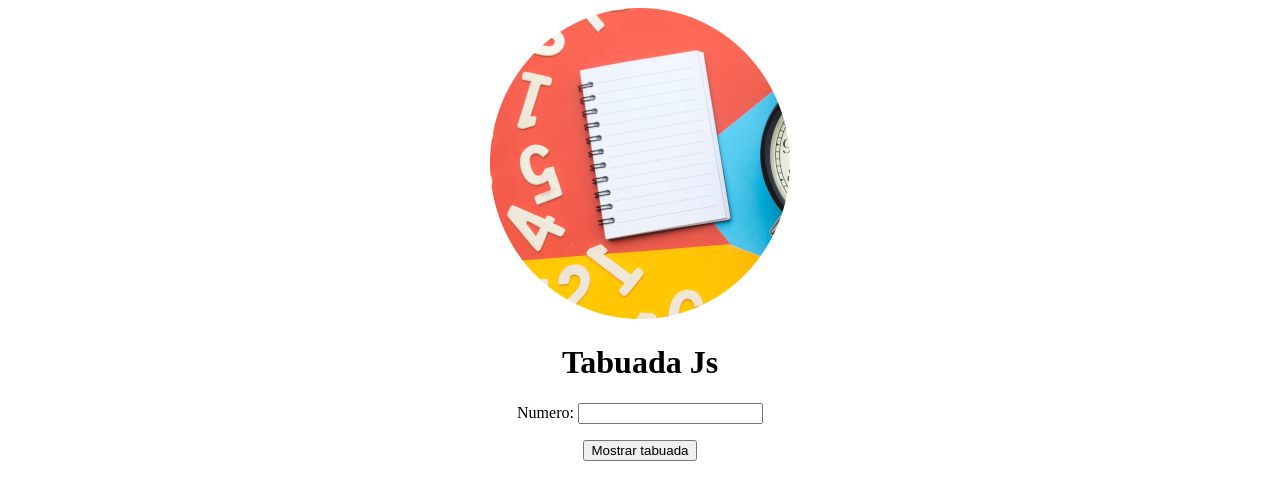
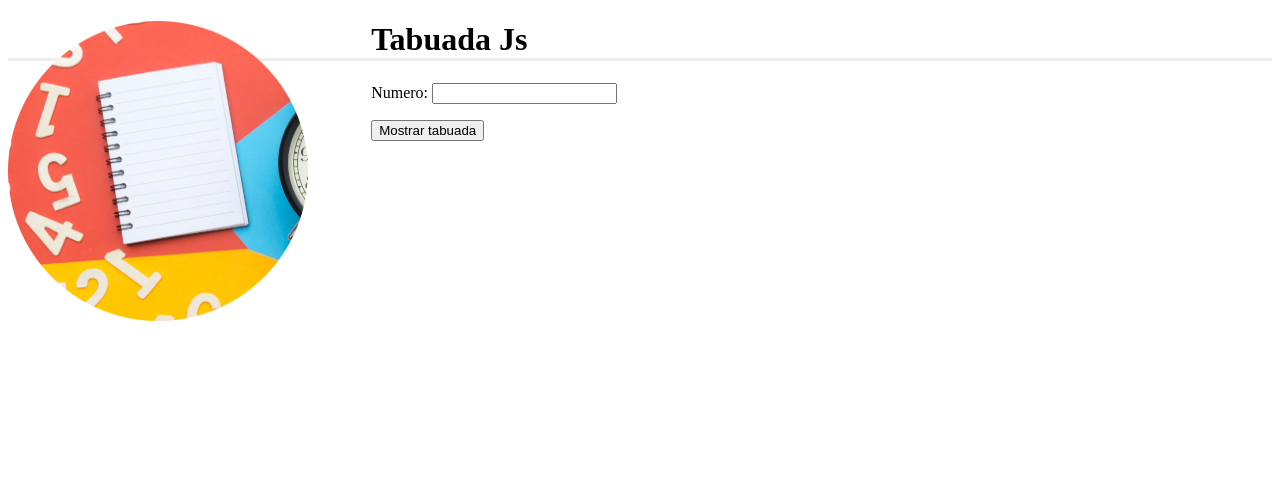
Before and after one commit to layanneleal/tabuadajs, a plain HTML site: page index.html in a window 1280 px wide. Drawn offline with Linux system fonts and the light colour scheme.

Commit message:
Finalizado

```diff
--- a/index.html
+++ b/index.html
@@ -6,17 +6,25 @@
   <meta name="viewport" content="width=device-width, initial-scale=1.0">
   <title>Tabuada</title>
   <style>
-    body {
-      text-align: center;
+    img {
+      height: 300px;
+      width: 300px;
+      float: left;
+      margin-right: 5%;
     }
-
+    input#btMostrar {
+      cursor: pointer;
+    }
+    h1 {
+      border-bottom-style: inset;
+    }
   </style>
 </head>
 <body>
   <img src="numeros.png" alt="Numeros" class="alta">
   <h1>Tabuada Js</h1>
   <p>Numero:
-    <input type="text" id="inNumero">
+    <input type="number" id="inNumero">
   </p>
   <p>
     <input type="button" value="Mostrar tabuada" id="btMostrar">
```
Also changed, not shown: 1 other file.
